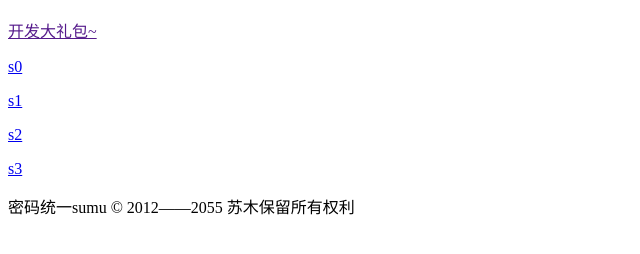
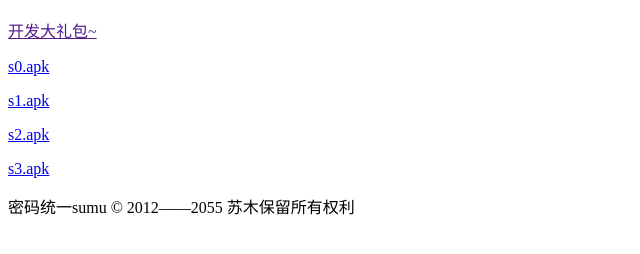
Before and after one commit to qyxwcnm/Download, a plain HTML site: page index.html in a window 1280 px wide. Shown: the part 48-302 px from the top of the page, without its empty margins (0-640 px from the left). Drawn offline with Linux system fonts and the light colour scheme.

Commit message:
Update index.html

```diff
--- a/index.html
+++ b/index.html
@@ -10,10 +10,10 @@
 
       </p>
       <p>
-        <p><a href="https://qyxwcnm.github.io/Download/apk/s0">s0</a></p>
-        <p><a href="https://qyxwcnm.github.io/Download/apk/s1">s1</a></p>
-        <p><a href="https://qyxwcnm.github.io/Download/apk/s2">s2</a></p>
-        <p><a href="https://qyxwcnm.github.io/Download/apk/s3">s3</a></p>
+        <p><a href="https://qyxwcnm.github.io/Download/apk/s0">s0.apk</a></p>
+        <p><a href="https://qyxwcnm.github.io/Download/apk/s1">s1.apk</a></p>
+        <p><a href="https://qyxwcnm.github.io/Download/apk/s2">s2.apk</a></p>
+        <p><a href="https://qyxwcnm.github.io/Download/apk/s3">s3.apk</a></p>
       </p>
 
 
```
